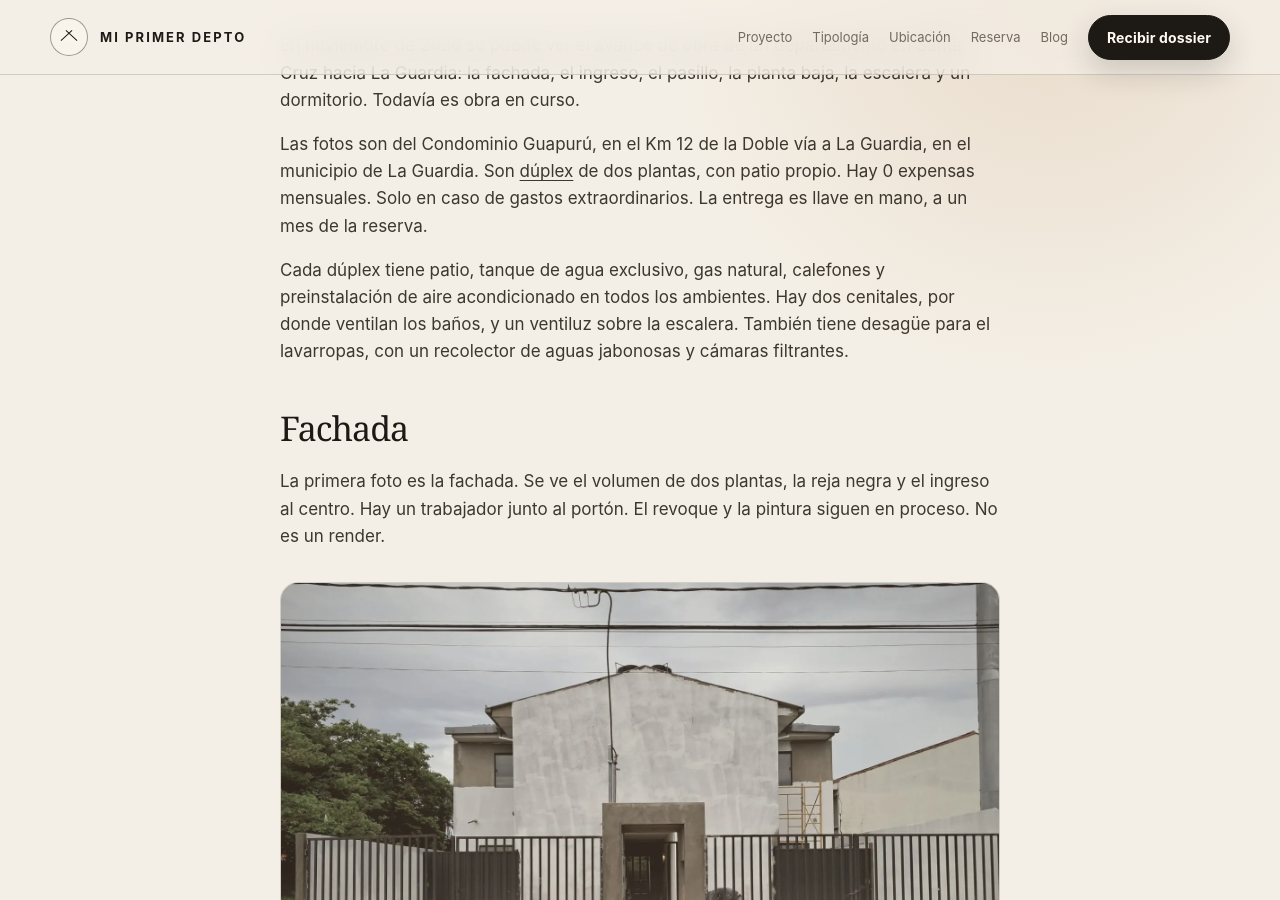
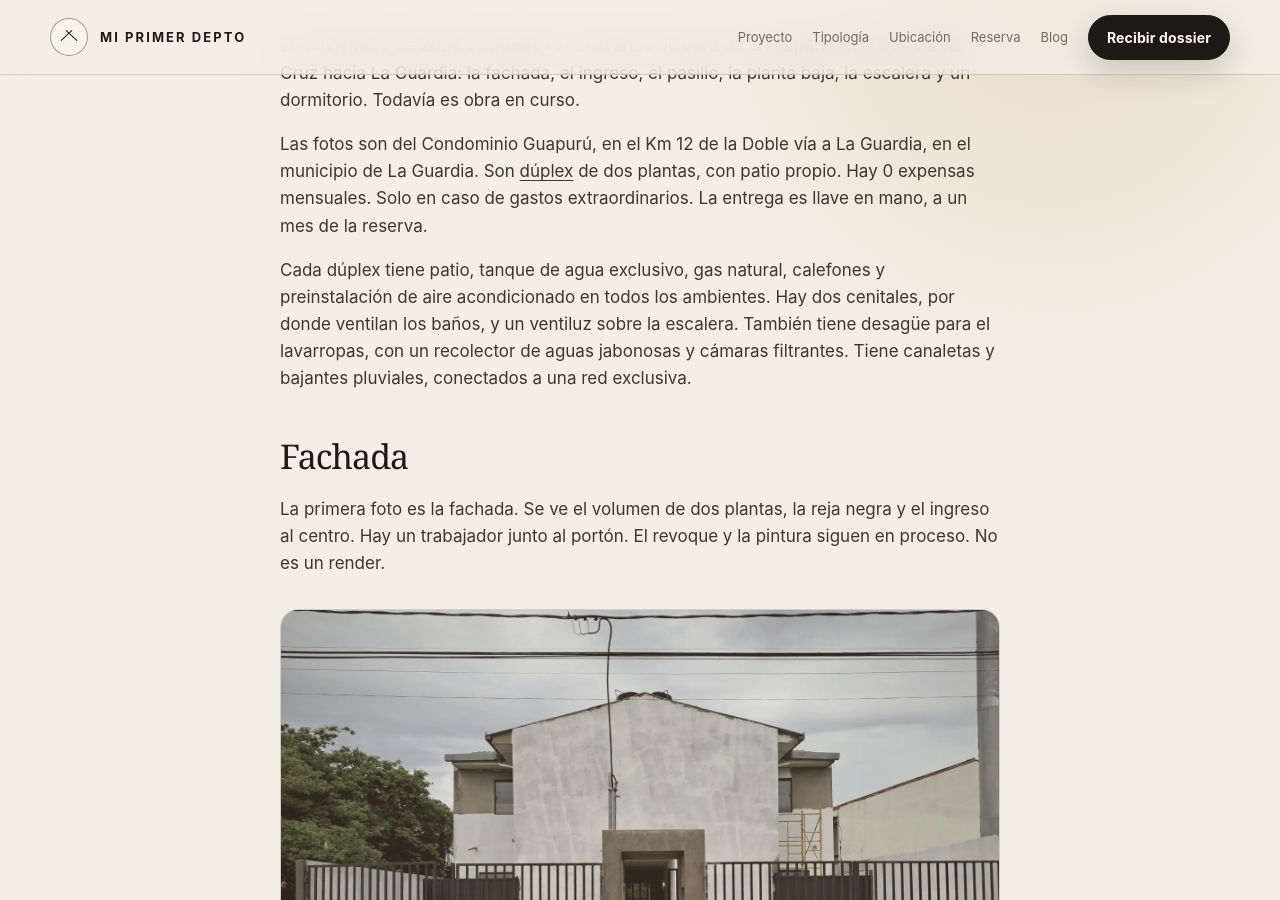
Before and after one commit to juanmanuelramallo/miprimerdepto, a Jekyll site: the page built from _posts/2026-11-27-avance-de-obra-noviembre-2026.md, in a window 1280 px wide and 900 px high, scrolled down 534 px. Built offline with Jekyll 4.4.1, drawn with Linux system fonts in a browser that asks for light colours.

Commit message:
Add exclusive rain gutters and downspouts to the duplex features

```diff
--- a/_posts/2026-11-27-avance-de-obra-noviembre-2026.md
+++ b/_posts/2026-11-27-avance-de-obra-noviembre-2026.md
@@ -24,7 +24,7 @@ faq:
   - q: "¿Hay expensas en Guapurú?"
     a: "Hay 0 expensas mensuales. Solo en caso de gastos extraordinarios."
   - q: "¿Qué incluye cada dúplex?"
-    a: "Patio, tanque de agua exclusivo, gas natural, calefones y preinstalación de aire acondicionado en todos los ambientes. Hay dos cenitales, por donde ventilan los baños, y un ventiluz sobre la escalera. También desagüe para el lavarropas, con un recolector de aguas jabonosas y cámaras filtrantes."
+    a: "Patio, tanque de agua exclusivo, gas natural, calefones y preinstalación de aire acondicionado en todos los ambientes. Hay dos cenitales, por donde ventilan los baños, y un ventiluz sobre la escalera. También desagüe para el lavarropas, con un recolector de aguas jabonosas y cámaras filtrantes. Canaletas y bajantes pluviales, conectados a una red exclusiva."
   - q: "¿Cómo se pide el dossier?"
     a: "Escribinos por WhatsApp y pedí el dossier. Ahí están las plantas, el patio y la disponibilidad."
 ---
@@ -33,7 +33,7 @@ En noviembre de 2026 se puede ver el avance de obra de un departamento en Santa
 
 Las fotos son del Condominio Guapurú, en el Km 12 de la Doble vía a La Guardia, en el municipio de La Guardia. Son [dúplex](/blog/que-es-un-duplex-en-santa-cruz/) de dos plantas, con patio propio. Hay 0 expensas mensuales. Solo en caso de gastos extraordinarios. La entrega es llave en mano, a un mes de la reserva.
 
-Cada dúplex tiene patio, tanque de agua exclusivo, gas natural, calefones y preinstalación de aire acondicionado en todos los ambientes. Hay dos cenitales, por donde ventilan los baños, y un ventiluz sobre la escalera. También tiene desagüe para el lavarropas, con un recolector de aguas jabonosas y cámaras filtrantes.
+Cada dúplex tiene patio, tanque de agua exclusivo, gas natural, calefones y preinstalación de aire acondicionado en todos los ambientes. Hay dos cenitales, por donde ventilan los baños, y un ventiluz sobre la escalera. También tiene desagüe para el lavarropas, con un recolector de aguas jabonosas y cámaras filtrantes. Tiene canaletas y bajantes pluviales, conectados a una red exclusiva.
 
 ## Fachada
 
```
